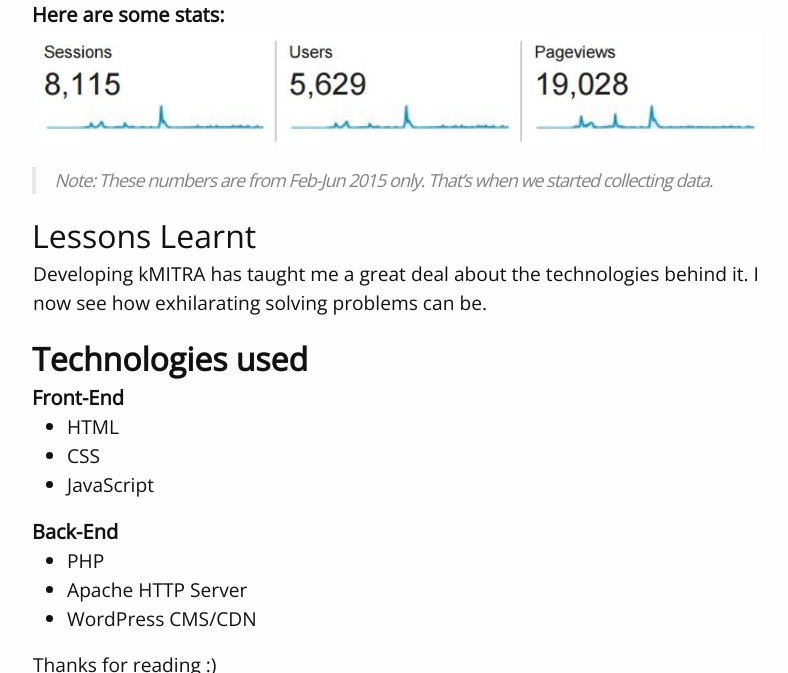
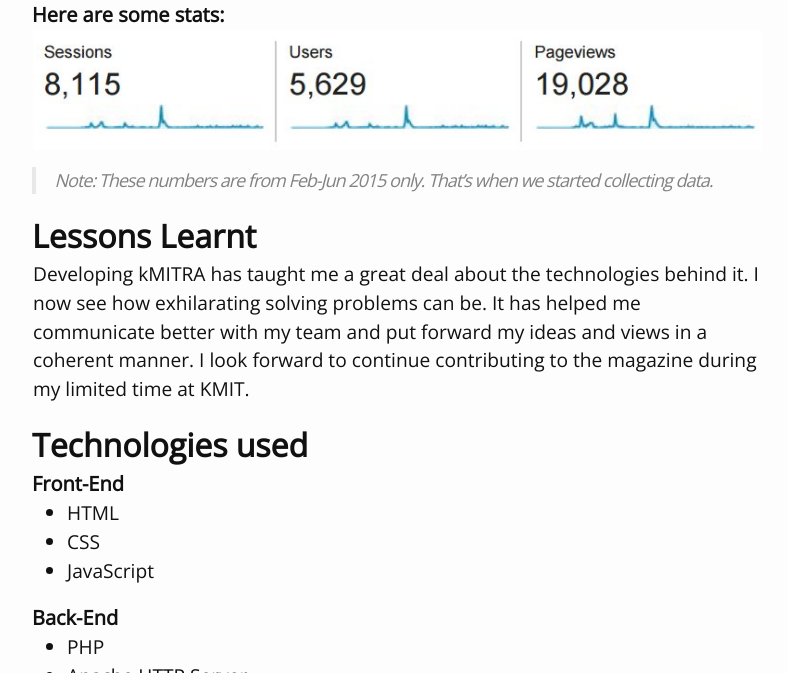
Before and after one commit to arjunnn/blog, a Jekyll site: the page built from _posts/2015-06-12-my-journey-with-kmitra.md, in a window 1280 px wide and 900 px high, scrolled down 2211 px, cut to the strip 0-673 px from the top of the window. Shown: the whole strip, without its empty margins (243-1031 px from the left). Built offline with Jekyll 4.4.1, drawn with Linux system fonts in a browser that asks for light colours; Markdown is read by kramdown in place of the engine named in the settings.

Commit message:
final draft

```diff
--- a/_posts/2015-06-12-my-journey-with-kmitra.md
+++ b/_posts/2015-06-12-my-journey-with-kmitra.md
@@ -57,8 +57,8 @@ kMITRA launched on 22nd October last year, with only a Facebook [page](https://f
 ![kMITRA Stats](../images/kmitra-stats.jpg)
 >Note: These numbers are from Feb-Jun 2015 only. That's when we started collecting data.
 
-##Lessons Learnt
-Developing kMITRA has taught me a great deal about the technologies behind it. I now see how exhilarating solving problems can be.
+##**Lessons Learnt**
+Developing kMITRA has taught me a great deal about the technologies behind it. I now see how exhilarating solving problems can be. It has helped me communicate better with my team and put forward my ideas and views in a coherent manner. I look forward to continue contributing to the magazine during my limited time at KMIT.
 
 ##**Technologies used**
 ####**Front-End**
```
